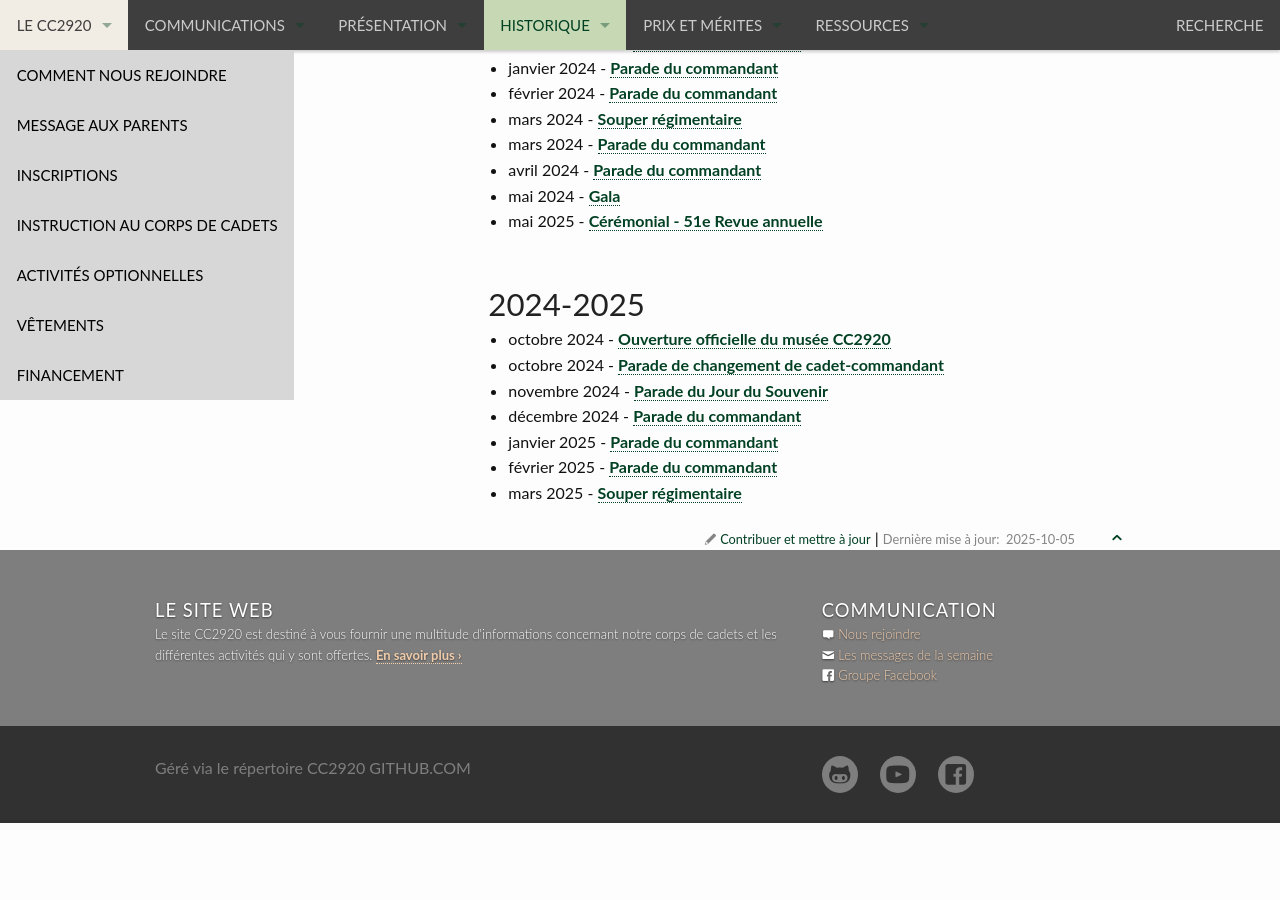
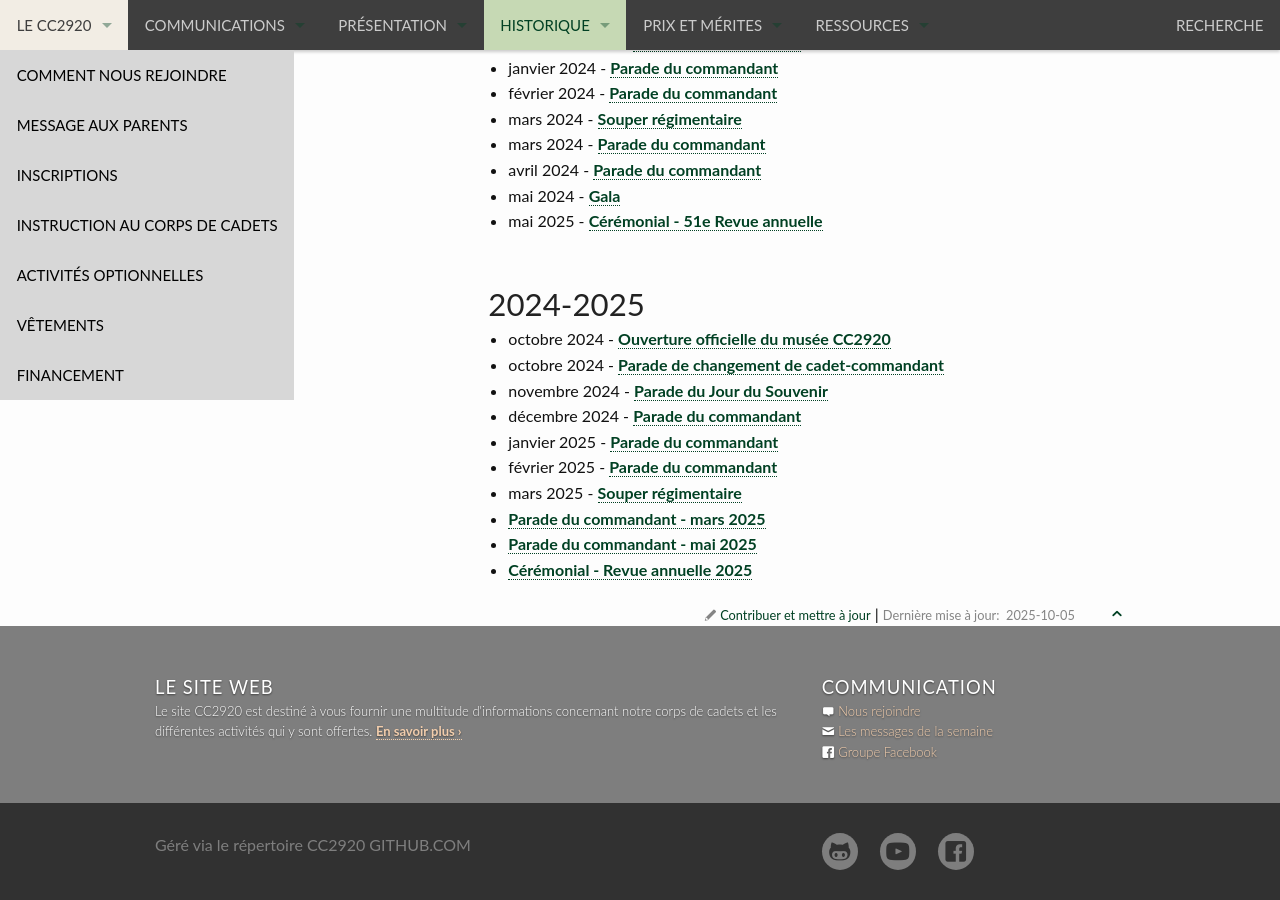
Before and after one commit to CC2920/web, a Jekyll site: the page built from _historique/notre-unite/2022-present.md, in a window 1280 px wide and 900 px high, scrolled down 906 px. Built offline with Jekyll 4.4.1, drawn with Linux system fonts in a browser that asks for light colours; before the commit the page ends 1729 px from its top, so only the background shows below that.

Commit message:
Update 2022-present.md

```diff
--- a/_historique/notre-unite/2022-present.md
+++ b/_historique/notre-unite/2022-present.md
@@ -35,3 +35,6 @@ title: "2022 à aujourd'hui Capitaine Mario Martel"
 * janvier 2025 - [Parade du commandant](https://photos.app.goo.gl/1uzARADqDo5NNRFH8)
 * février 2025 - [Parade du commandant](https://photos.app.goo.gl/MUmDS8znKApTmBvu7)
 * mars 2025 - [Souper régimentaire](https://photos.app.goo.gl/1yyxwbjxHSrCSNRx8)
+* [Parade du commandant - mars 2025](https://photos.app.goo.gl/ftXydu34uF8xmKiw9)
+* [Parade du commandant - mai  2025](https://photos.app.goo.gl/cz598xF5JGwGtehU7)
+* [Cérémonial - Revue annuelle 2025](https://photos.app.goo.gl/ZnEa81UaMXByEA1a6)
```
